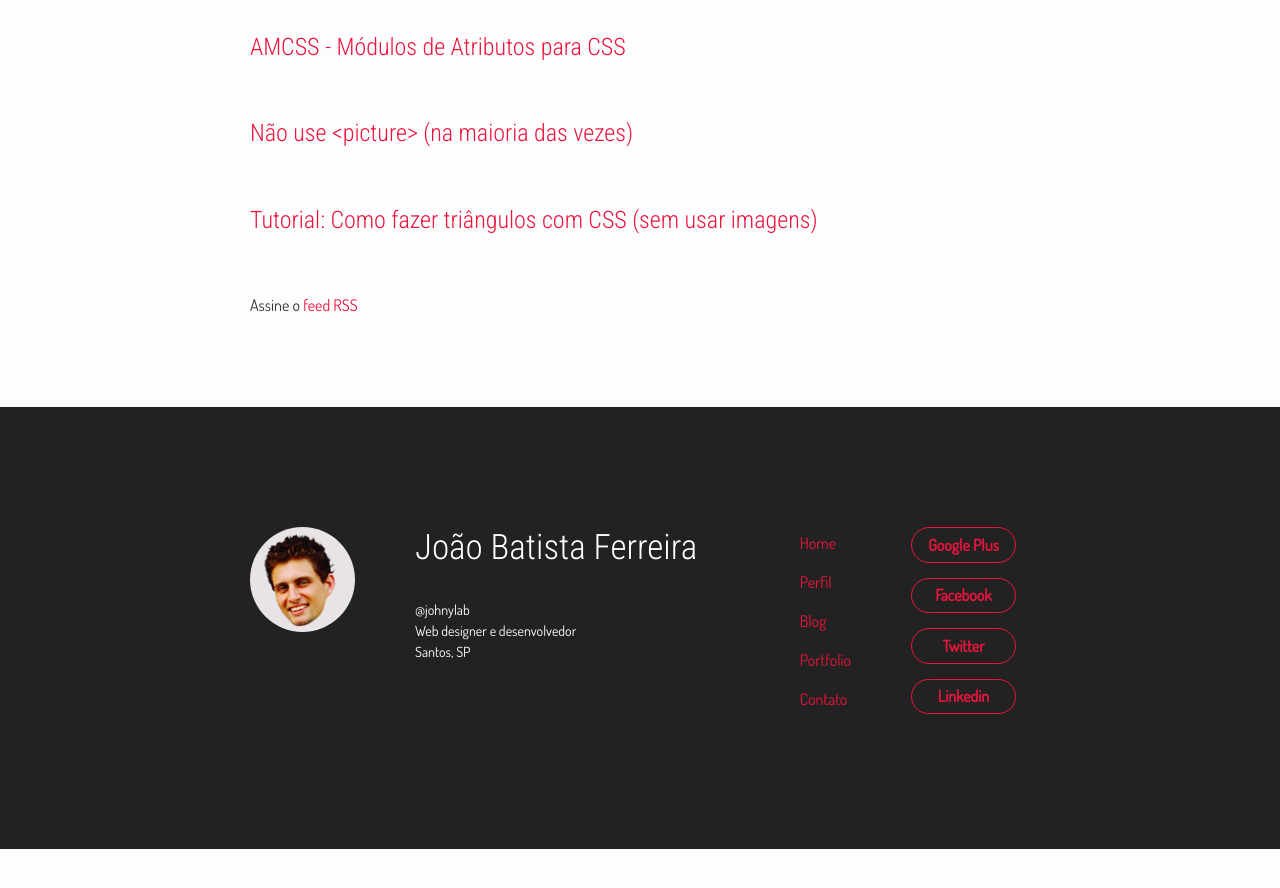
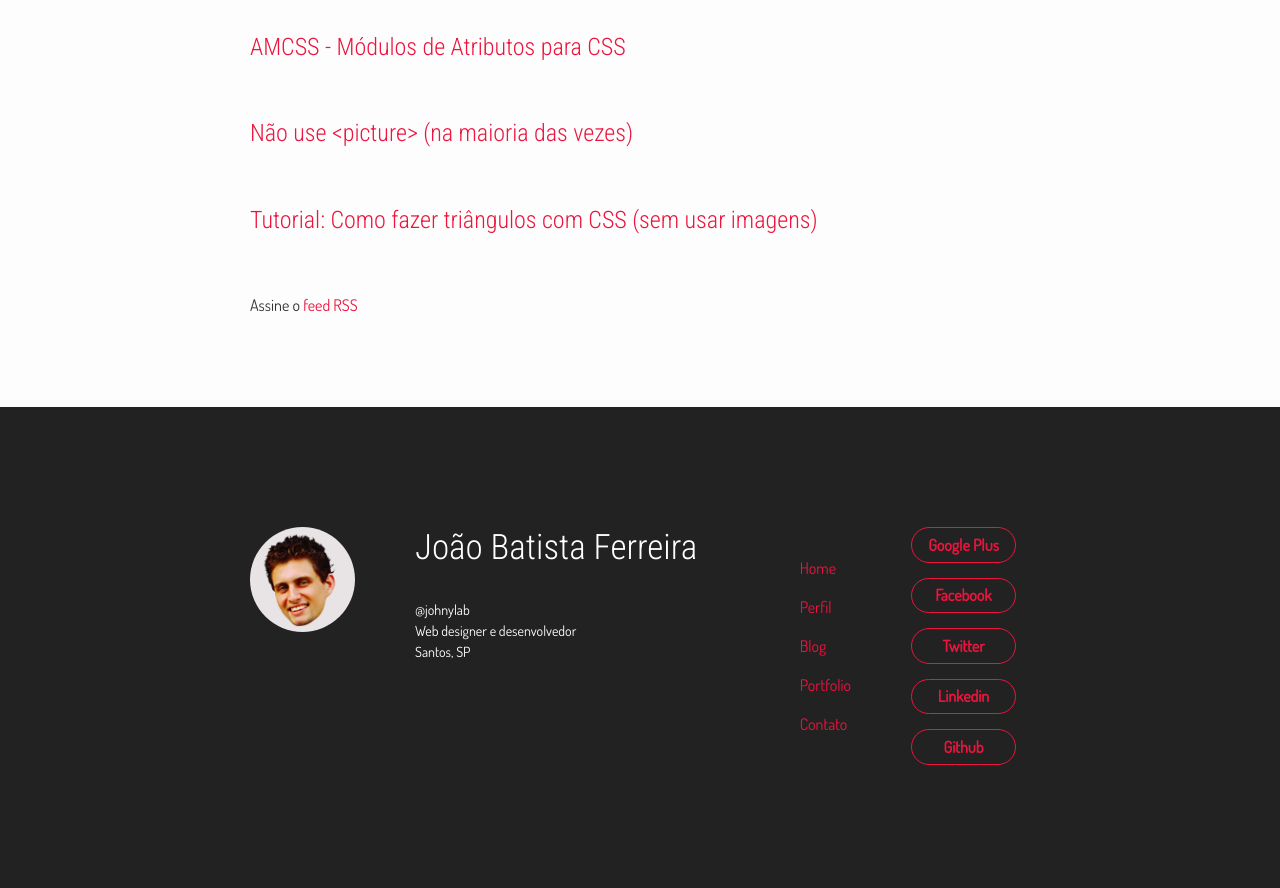
Before and after one commit to johnylab/johnylab.github.io, a Jekyll site: the page built from index.html, in a window 1280 px wide and 900 px high, scrolled down 2468 px. Shown: the top 888 px of the window. Built offline with Jekyll 4.4.1, drawn with Linux system fonts in a browser that asks for light colours; before the commit the page ends 3317 px from its top, so only the background shows below that.

Commit message:
Link para o perfil Github

```diff
--- a/_data/vcard.yml
+++ b/_data/vcard.yml
@@ -18,3 +18,6 @@ social:
     -
         title: Linkedin
         url: https://br.linkedin.com/in/johnylab
+    -
+        title: Github
+        url: https://github.com/johnylab
```
